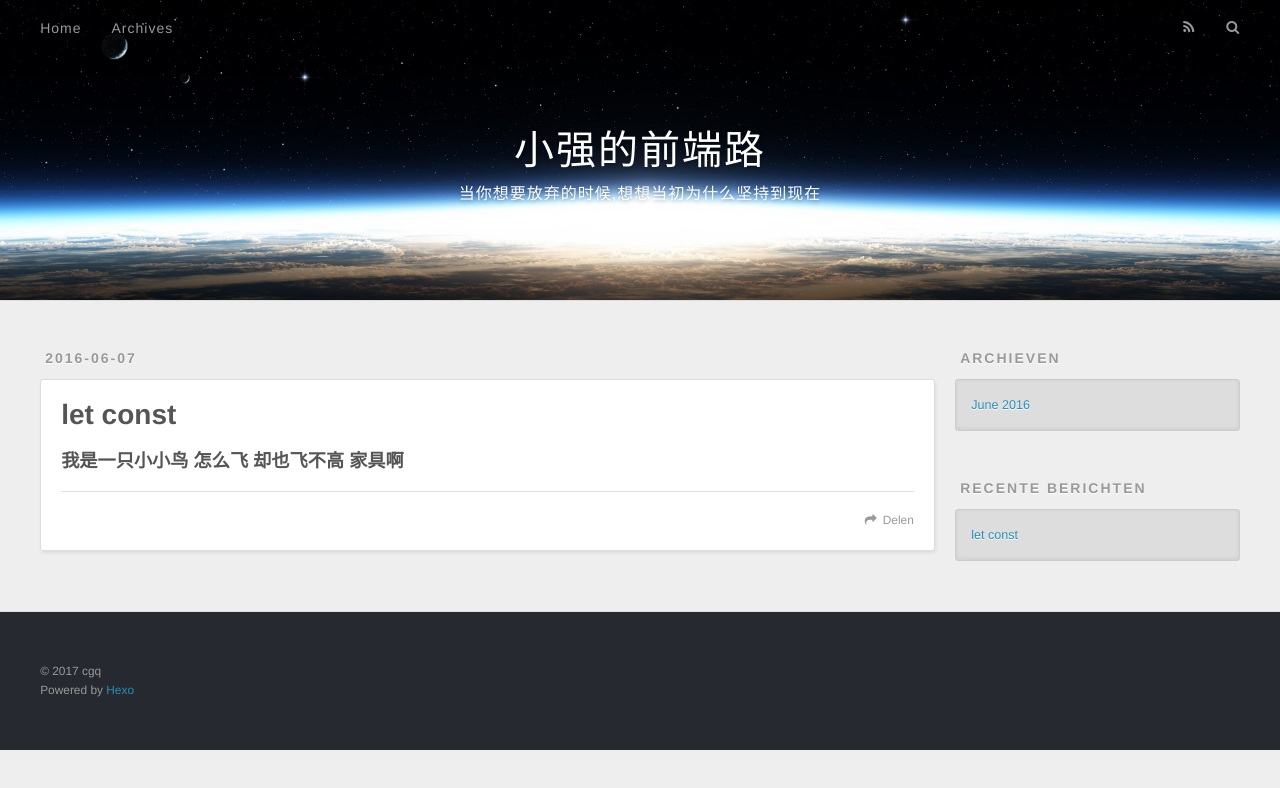
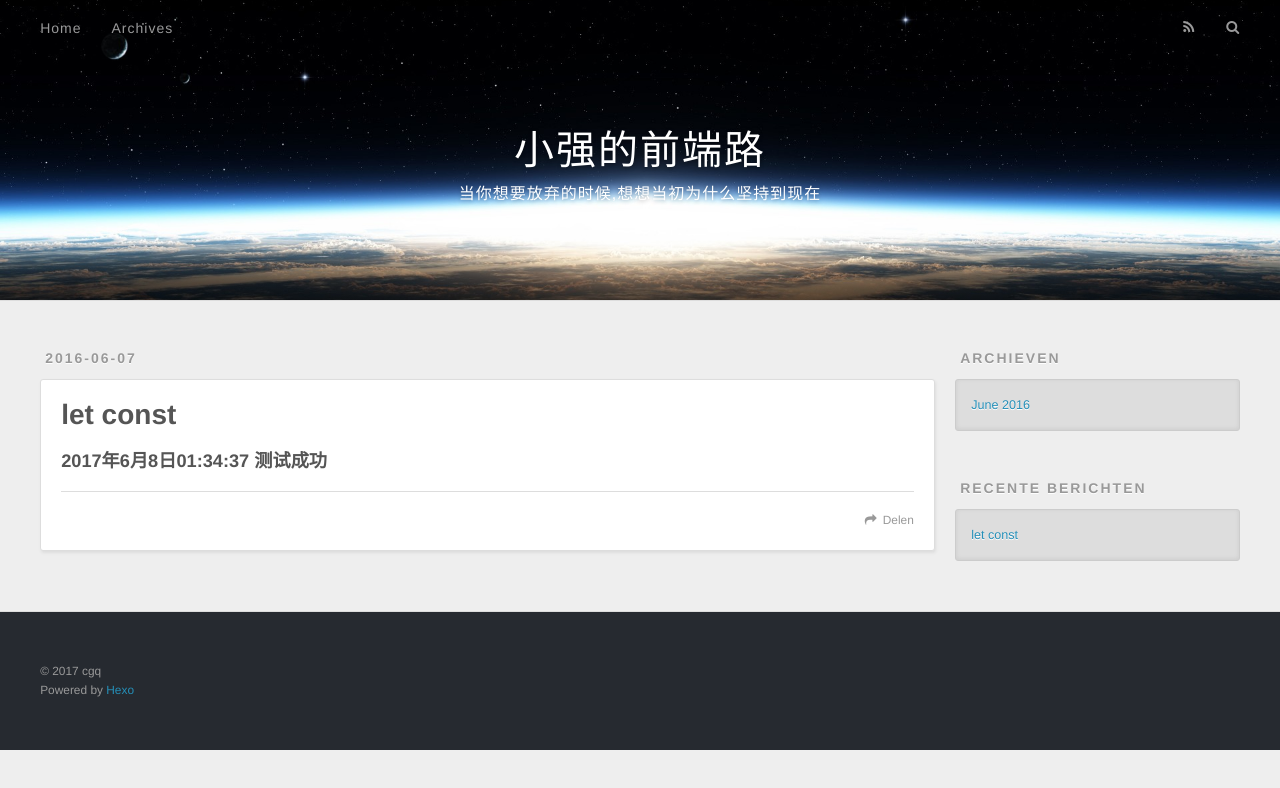
Before and after one commit to cgq1053180073/cgq1053180073.github.io, a plain HTML site: page 2016/06/07/const/index.html in a window 1280 px wide. Drawn offline with nearby package versions, Linux system fonts and the light colour scheme.

Commit message:
2017年6月8日01:35:38

```diff
--- a/2016/06/07/const/index.html
+++ b/2016/06/07/const/index.html
@@ -5,16 +5,16 @@
 
   <title>let const | 小强的前端路</title>
   <meta name="viewport" content="width=device-width, initial-scale=1, maximum-scale=1">
-  <meta name="description" content="我是一只小小鸟 怎么飞 却也飞不高 家具啊">
+  <meta name="description" content="2017年6月8日01:34:37 测试成功">
 <meta property="og:type" content="article">
 <meta property="og:title" content="let const">
 <meta property="og:url" content="http://yoursite.com/2016/06/07/const/index.html">
 <meta property="og:site_name" content="小强的前端路">
-<meta property="og:description" content="我是一只小小鸟 怎么飞 却也飞不高 家具啊">
-<meta property="og:updated_time" content="2017-06-07T16:01:30.344Z">
+<meta property="og:description" content="2017年6月8日01:34:37 测试成功">
+<meta property="og:updated_time" content="2017-06-07T17:34:41.824Z">
 <meta name="twitter:card" content="summary">
 <meta name="twitter:title" content="let const">
-<meta name="twitter:description" content="我是一只小小鸟 怎么飞 却也飞不高 家具啊">
+<meta name="twitter:description" content="2017年6月8日01:34:37 测试成功">
 
     <link rel="alternate" href="/atom.xml" title="小强的前端路" type="application/atom+xml">
 
@@ -89,7 +89,7 @@
 
     <div class="article-entry" itemprop="articleBody">
 
-        <h3 id="我是一只小小鸟-怎么飞-却也飞不高-家具啊"><a href="#我是一只小小鸟-怎么飞-却也飞不高-家具啊" class="headerlink" title="我是一只小小鸟 怎么飞 却也飞不高 家具啊"></a>我是一只小小鸟 怎么飞 却也飞不高 家具啊</h3>
+        <h3 id="2017年6月8日01-34-37-测试成功"><a href="#2017年6月8日01-34-37-测试成功" class="headerlink" title="2017年6月8日01:34:37 测试成功"></a>2017年6月8日01:34:37 测试成功</h3>
 
     </div>
     <footer class="article-footer">
```
Also changed, not shown: index.html (+1 -1 lines).
